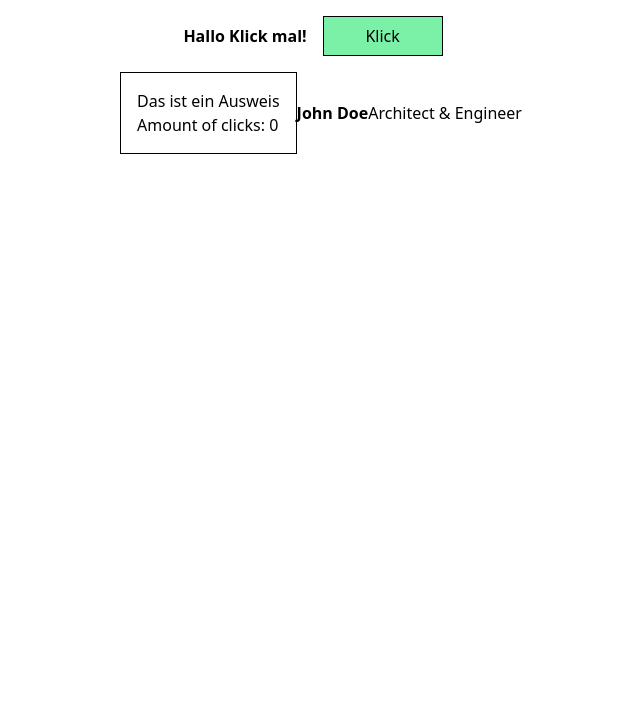
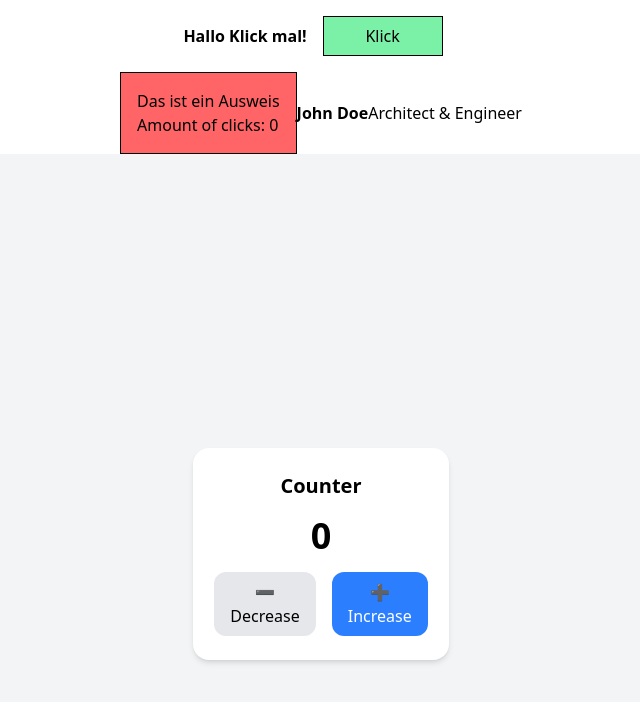
Before and after one commit to andrejbsvc/SWP2025_WebBasics, a React (Vite) app in the folder React/vite-project/: page / in a window 1280 px wide. Shown: the top 702 px of the page, without its empty margins (319-959 px from the left). Built offline with nearby package versions, Linux system fonts and the light colour scheme.

Commit message:
Aufgabe Increase/Decrease DONE

```diff
--- a/React/vite-project/src/App.tsx
+++ b/React/vite-project/src/App.tsx
@@ -1,10 +1,6 @@
-import { useState } from "react";
-import reactLogo from "./assets/react.svg";
-import viteLogo from "/vite.svg";
-
 import Button from "./components/Button";
-import Card from "./components/Card"
-
+import Card from "./components/Card";
+import CounterComponent from "./components/CounterComponent";
 
 export default function App() {
   return (
@@ -14,13 +10,14 @@ export default function App() {
         <Button title="Klick" description="Klick weiter" />
       </div>
 
-
       <div className="flex justify-center items-center grid-cols-2">
         <Card title="Personalausweis" description="Das ist ein Ausweis" />
-        <h1 className="font-bold">John Doe  </h1>
-        <>
-        </>
+        <h1 className="font-bold">John Doe</h1>
         <h2>Architect & Engineer</h2>
+      </div>
+
+      <div className="min-h-screen flex items-center justify-center bg-gray-100">
+        <CounterComponent />
       </div>
     </div>
   );
--- a/React/vite-project/src/components/Card.tsx
+++ b/React/vite-project/src/components/Card.tsx
@@ -12,7 +12,7 @@ type Props = {
 export default function Card({ name, job, image, description, title }: Props) {
   const [amountOfClicks,setAmountOfClicks] = useState(0);
 
-  let style = amountOfClicks > 5? "bg-blue-400" : "";
+  let style = amountOfClicks > 5? "bg-blue-400" : "bg-red-400";
 
   return (
  <div
--- /dev/null
+++ b/React/vite-project/src/components/CounterComponent.tsx
@@ -0,0 +1,26 @@
+import { useState } from "react";
+
+export default function Counter() {
+  const [count, setCount] = useState(0);
+
+  return (
+    <div className="flex flex-col items-center justify-center gap-4 p-6 rounded-2xl shadow-md bg-white w-64">
+      <h2 className="text-xl font-semibold">Counter</h2>
+      <div className="text-4xl font-bold">{count}</div>
+      <div className="flex gap-4">
+        <button
+          onClick={() => setCount(count - 1)}
+          className="px-4 py-2 rounded-xl bg-gray-200 hover:bg-gray-300 transition"
+        >
+          ➖ Decrease
+        </button>
+        <button
+          onClick={() => setCount(count + 1)}
+          className="px-4 py-2 rounded-xl bg-blue-500 text-white hover:bg-blue-600 transition"
+        >
+          ➕ Increase
+        </button>
+      </div>
+    </div>
+  );
+}
```
